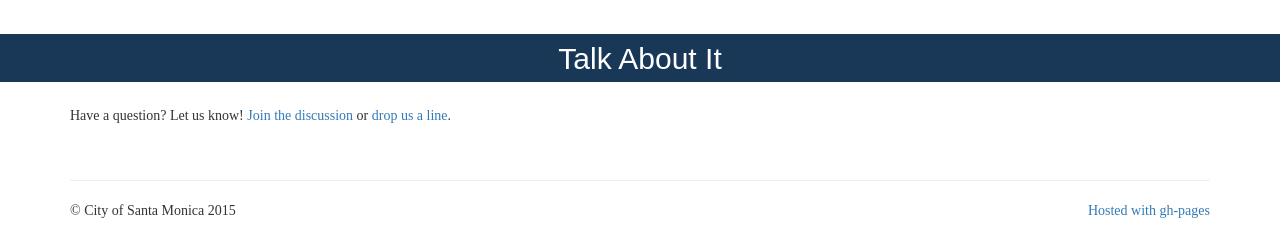
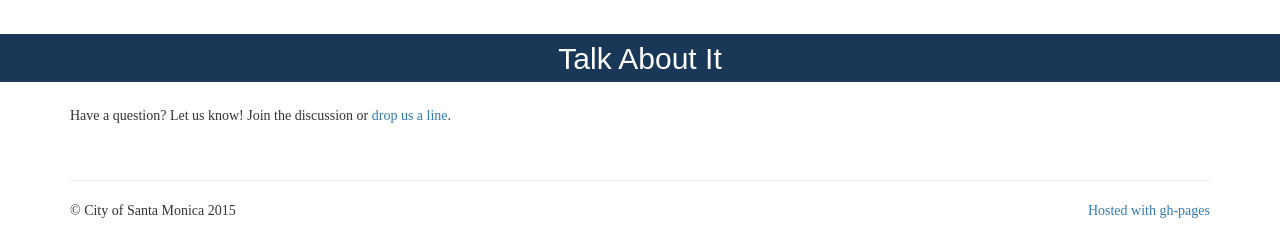
Before and after one commit to CityofSantaMonica/hackthebeach, a Jekyll site: the page built from index.html, in a window 1280 px wide and 1110 px high. Shown: the part 879-1107 px from the top of the window. Built offline with Jekyll 4.4.1, drawn with Linux system fonts in a browser that asks for light colours; nearby versions of some CDN libraries; comment, search, counter and statistics services are not loaded; part of the change alters nothing that is shown.

```diff
--- a/_includes/disqus.html
+++ b/_includes/disqus.html
@@ -1,4 +1,4 @@
-<p>Have a question? Let us know! <a href="https://groups.google.com/forum/#!forum/hack-the-beach">Join the discussion</a> or <a href="mailto:data@smgov.net">drop us a line</a>.</p>
+<p>Have a question? Let us know! Join the discussion or <a href="mailto:data@smgov.net">drop us a line</a>.</p>
 
 <div id="disqus_thread"></div>
 <script type="text/javascript">
```
